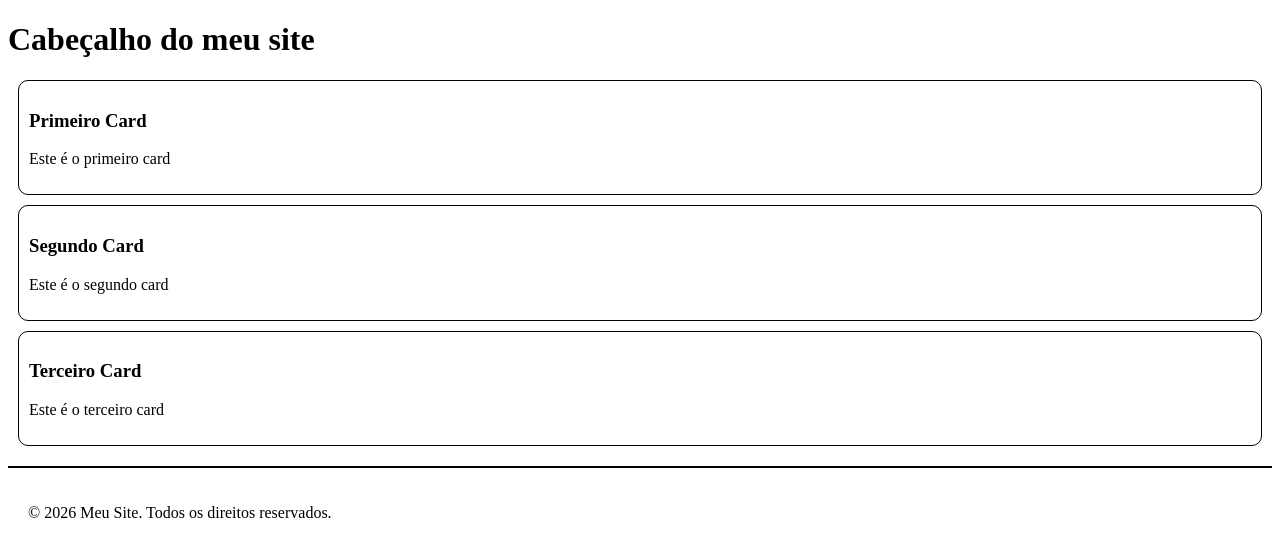
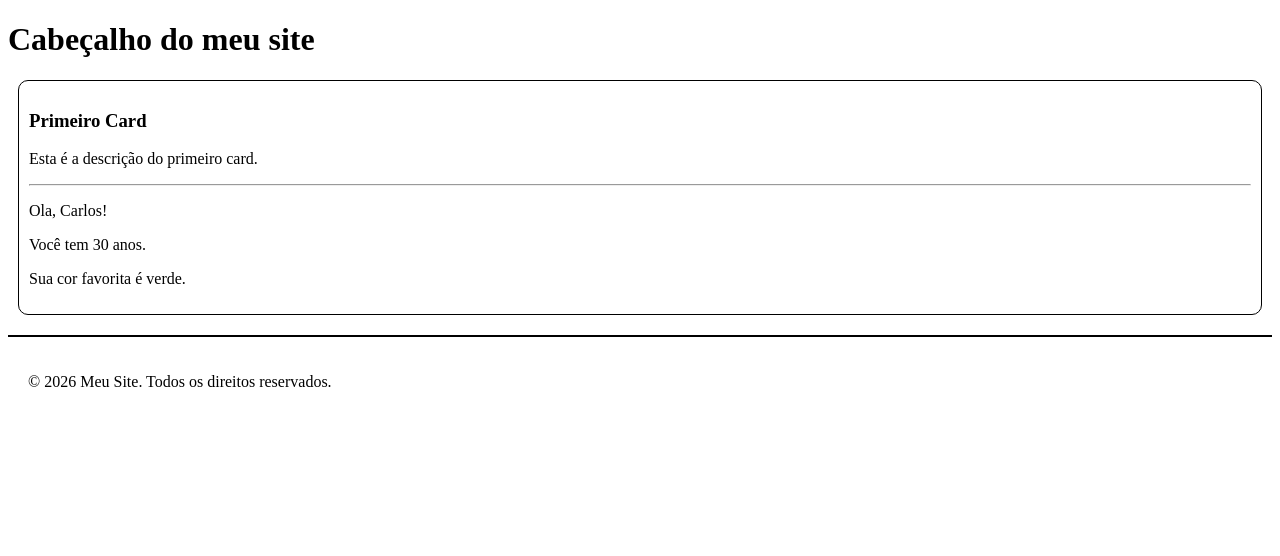
Before and after one commit to Carlos-Baima27/Primeiro-Projeto-React, a React (Vite) app: page / in a window 1280 px wide. Shown: the top 556 px of the page. Built offline with nearby package versions, Linux system fonts and the light colour scheme.

Commit message:
feat: usar children e props padrão no card renderiza conteúdo interno no Card exibe dados do usuário na tela inicial estrutura principal com Header e Footer

```diff
--- a/src/App.tsx
+++ b/src/App.tsx
@@ -8,13 +8,18 @@ function App() {
   let age = 30;
   let color = "verde";
   return (
-    <>
+    <div>
       <Header />
-      <Card title="Primeiro Card" description="Este é o primeiro card" />
-      <Card title="Segundo Card" description="Este é o segundo card" />
-      <Card title="Terceiro Card" description="Este é o terceiro card" />
+      <Card
+        title="Primeiro Card"
+        description="Esta é a descrição do primeiro card."
+      >
+        <p>Ola, {name}!</p>
+        <p>Você tem {age} anos.</p>
+        <p>Sua cor favorita é {color}.</p>
+      </Card>
       <Footer />
-    </>
+    </div>
   );
 }
 
--- a/src/components/card/index.tsx
+++ b/src/components/card/index.tsx
@@ -2,14 +2,21 @@ import "./card.css";
 
 type props = {
   title: string;
-  description: string;
+  description?: string;
+  children?: React.ReactNode;
 };
 
-export const Card = ({ title, description }: props) => {
+export const Card = ({
+  title,
+  description = "Sem descrição",
+  children,
+}: props) => {
   return (
     <div className="card">
       <h3>{title}</h3>
       <p>{description}</p>
+      <hr />
+      {children}
     </div>
   );
 };
```
